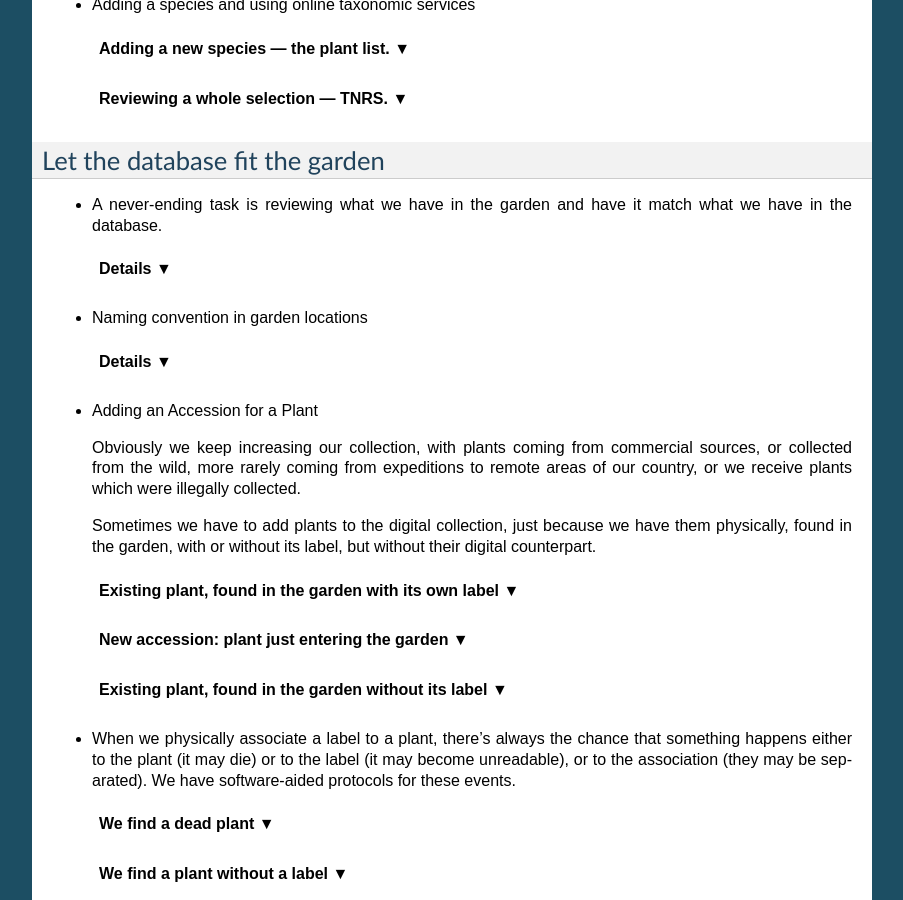
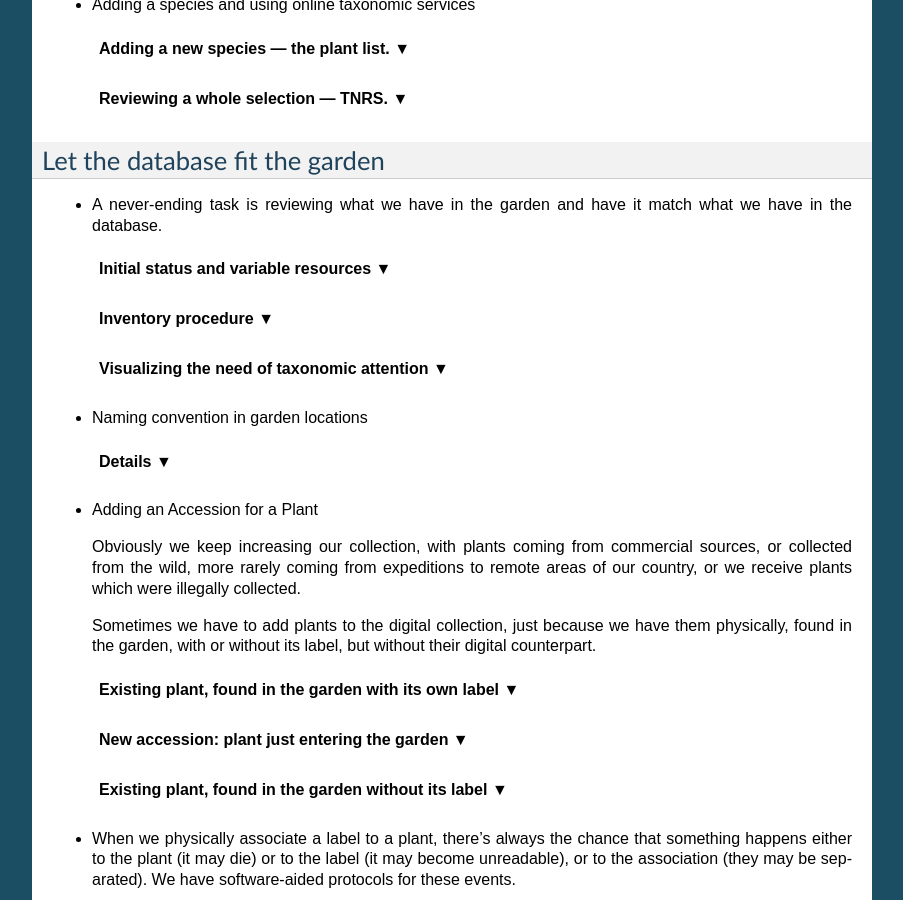
Before and after one commit to Ghini/ghini.desktop-docs.i18n, a Sphinx documentation site: the page built from doc/use_cases-jbq.rst, in a window 1280 px wide and 900 px high, scrolled down 2282 px. Shown: the whole window, without its empty margins (198-1101 px from the left). Built offline with Sphinx 7.4.7, drawn with Linux system fonts in a browser that asks for light colours; some of the changed lines change nothing that is shown.

Commit message:
adding inventory protocol

```diff
--- a/doc/use_cases-jbq.rst
+++ b/doc/use_cases-jbq.rst
@@ -530,7 +530,7 @@
 - A never-ending task is reviewing what we have in the garden and
   have it match what we have in the database.
 
-  ..  admonition:: Details
+  ..  admonition:: Initial status and variable resources
       :class: toggle
 
          When we adopted ghini, we imported into it all that was properly
@@ -544,6 +544,53 @@
          activity is to insert accession codes to the database, take
          pictures of the plant in question, and note its location, all tasks
          that are described in the remainder of this section.
+
+         The small Android app ghini.pocket was added to the Ghini family
+         while a Ghini programmer was here in Quito.  It helps us take a
+         snapshot of the database in our pocket while walking in the garden,
+         but it also allows for a very swift inventory procedure.
+
+  .. admonition:: Inventory procedure
+     :class: toggle
+
+        We start ghini.pocket, we write down the name of the location where
+        we will be conducting the inventory, for example (INV 1) for
+        greenhouse 1.  We enter (type or scan if the plant has bar code or
+        QR code) the accession code and we look it up in ghini.pocket.
+
+        A side effect of performing the search is that ghini.pocket writes
+        the date with time, location and the code looked for in a text file
+        that can later be imported into the database.
+
+        For a greenhouse with around 1000 plants our estimates suggest you
+        will need two days, working at relaxed pace, from 8:00 am to 5:00
+        pm.
+
+        After having imported the file generated by ghini.pocket, it is easy
+        to reveal which plants are missing. For example: If we did the
+        inventory of the INV3 from 4 to 5 September, this is the
+        corresponding search::
+
+          plant where location.code = 'INV3' and not notes.note like '2017090%'
+
+        All of these plants can be marked as dead, or lost, according to
+        garden policy.
+
+  ..  admonition:: Visualizing the need of taxonomic attention
+      :class: toggle
+
+         Our protocol includes one more detail intended to visually
+         highlight plants that need the attention of a taxonomist.
+
+         .. image:: images/taxonomic_alert.png
+
+         A plant that only appears in our data base identified at family
+         level or that wasn't yet the database receives a visual signal
+         (e.g.: a wooden or plastic stick, for ice cream or french fries), to
+         highlight that it is not identified. In this way the taxonomist in
+         charge, when making a tour of the greenhouse can quickly spot them
+         and possibly proceed to add their identification in the database.
+
 
 - Naming convention in garden locations
 
```
Also changed, not shown: doc/images/label-QR.png (added), doc/images/schemas/ghini-10.png, doc/images/taxonomic_alert.png (added), 15 other files.
